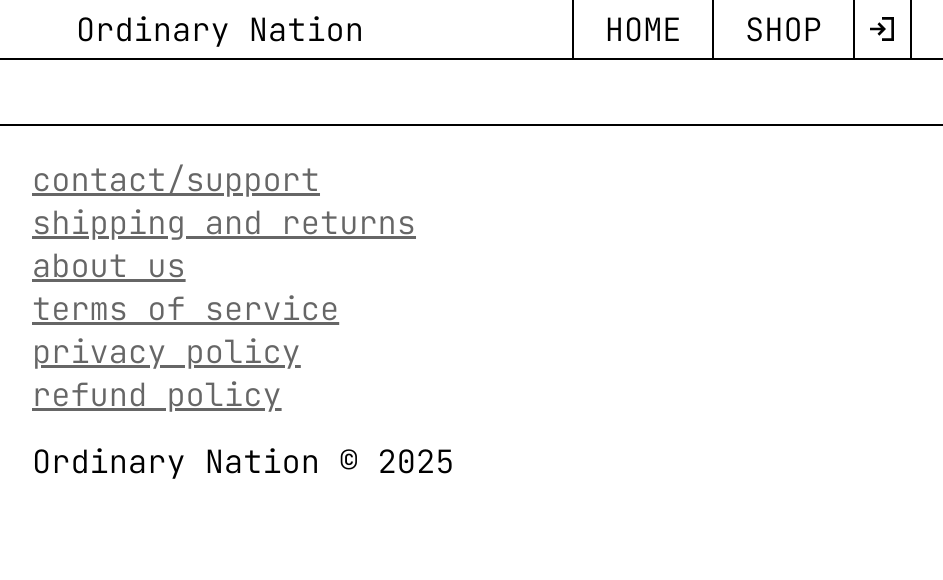
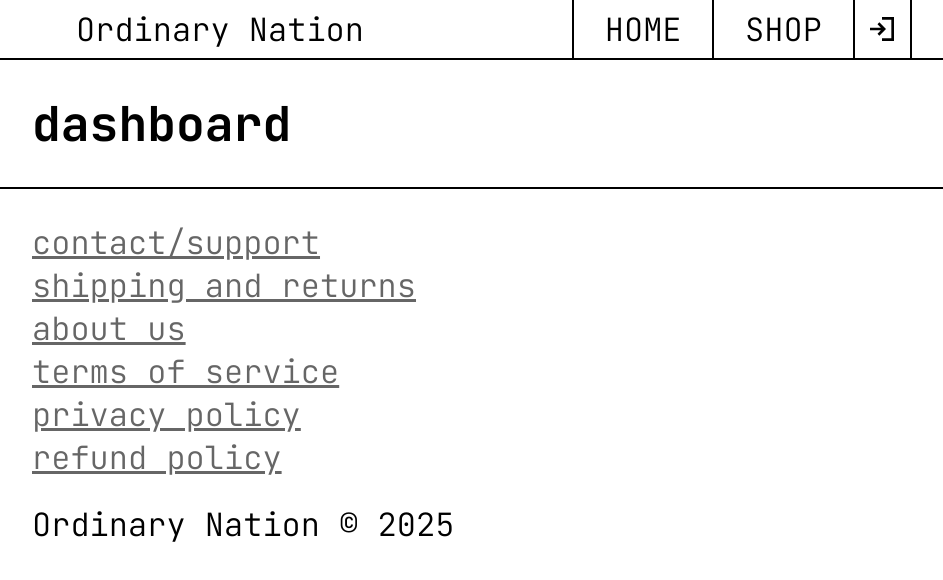
Before and after one commit to AdiletURS/auth-system, a Vue app in the folder frontend/: page /dash in a window 1280 px wide. Shown: the top 580 px of the page, without its empty margins (168-1111 px from the left). Built offline with nearby package versions, Linux system fonts and the light colour scheme; some icons are missing.

Commit message:
Фронтэнд, добавил базовые страницы 404 и дашборд

```diff
--- a/frontend/src/App.vue
+++ b/frontend/src/App.vue
@@ -1,8 +1,6 @@
 <script setup>
 import Navbar from "@/components/Navbar.vue";
 import Footer from "@/components/Footer.vue";
-import UnifiedAuthContainer from "@/components/auth/UnifiedAuthContainer.vue";
-import SignInForm from "@/components/auth/SignInForm.vue";
 </script>
 
 <template>
--- a/frontend/src/components/auth/UnifiedAuthContainer.vue
+++ b/frontend/src/components/auth/UnifiedAuthContainer.vue
@@ -1,5 +1,5 @@
 <script setup>
-import {reactive, ref} from "vue";
+import {reactive} from "vue";
 import SignUpForm from "@/components/auth/SignUpForm.vue";
 import SignInForm from "@/components/auth/SignInForm.vue";
 
@@ -53,7 +53,7 @@ const setFormType = (type) => {
   transform: rotate(180deg);
 }
 
-.form_cont:deep(form) {
+:deep(form) {
   display: flex;
   flex-direction: column;
   justify-content: right;
--- a/frontend/src/router/index.js
+++ b/frontend/src/router/index.js
@@ -1,6 +1,8 @@
 import { createRouter, createWebHistory } from "vue-router";
 import HomeView from "@/views/HomeView.vue";
 import ShopView from "@/views/ShopView.vue";
+import NotFoundView from "@/views/NotFoundView.vue";
+import DashboradView from "@/views/DashboradView.vue";
 
 const router = createRouter({
     history: createWebHistory(import.meta.env.BASE_URL),
@@ -15,17 +17,17 @@ const router = createRouter({
             name: "shop",
             component: ShopView
         },
+        {
+            path: "/dash",
+            name: "dashboard",
+            component: DashboradView
+        },
 
-        /*{
-            path: "/reg",
-            name: "sign up",
-            component: SignUpView
-        },{
-
-            path: "/login",
-            name: "sign in",
-            component: SignUpView
-        }*/
+        {
+            path: "/:pathMatch(.*)*",
+            name: "not found",
+            component: NotFoundView
+        }
     ]
 })
 
--- /dev/null
+++ b/frontend/src/views/DashboradView.vue
@@ -0,0 +1,11 @@
+<script setup>
+
+</script>
+
+<template>
+  <h2>dashboard</h2>
+</template>
+
+<style scoped>
+
+</style>
--- /dev/null
+++ b/frontend/src/views/NotFoundView.vue
@@ -0,0 +1,11 @@
+<script setup>
+
+</script>
+
+<template>
+  <h2>404 not found</h2>
+</template>
+
+<style scoped>
+
+</style>
```
